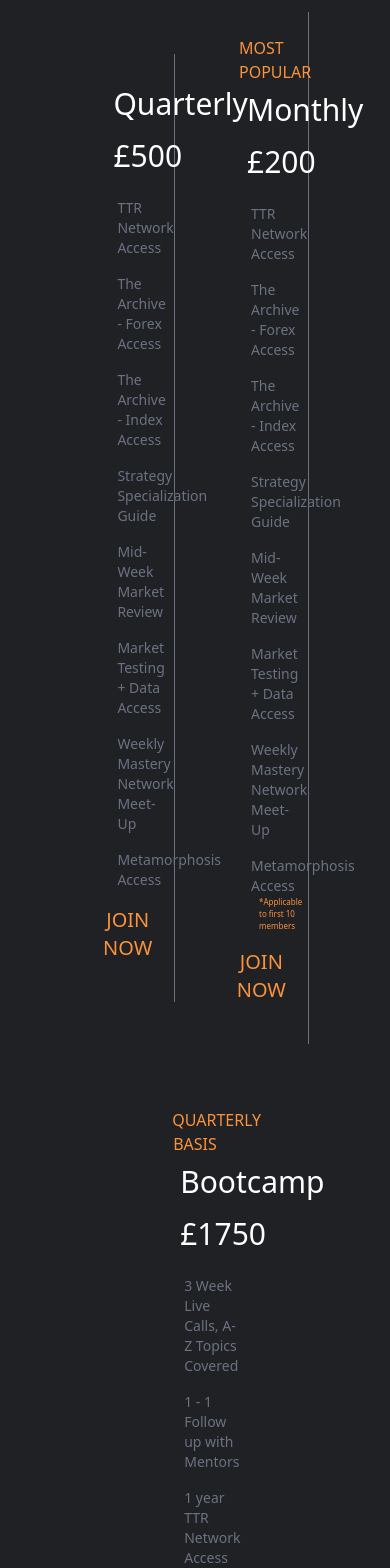
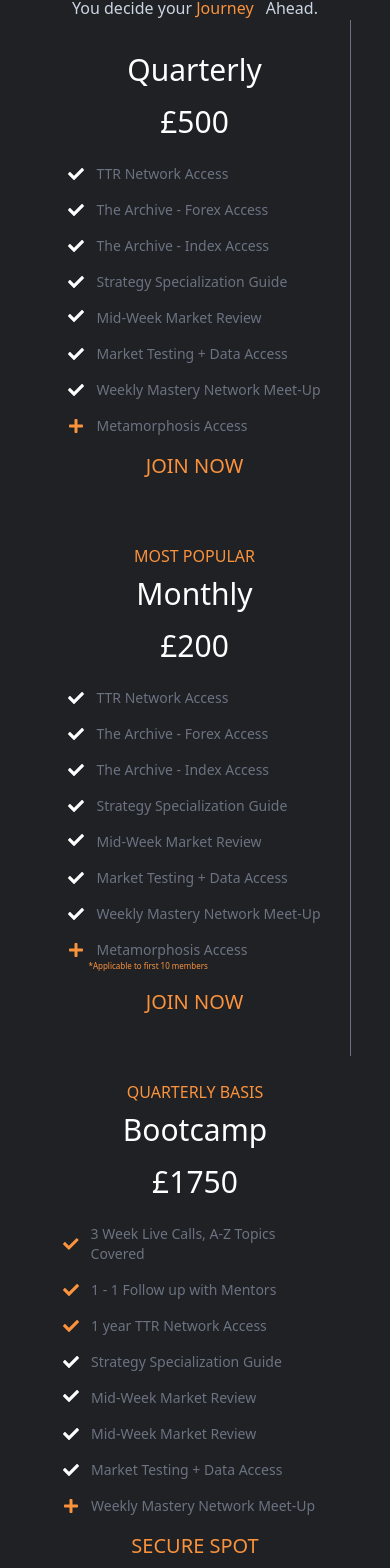
Before and after one commit to fsmutimeer/education-trading, a Next.js app: page /join in a window 390 px wide. Shown: the part 205-1773 px from the top of the page. Built offline with nearby package versions, Linux system fonts and the light colour scheme.

Commit message:
join now responsive set

```diff
--- a/app/join/page.tsx
+++ b/app/join/page.tsx
@@ -2,9 +2,13 @@ import React from 'react';
 import { FaCheck, FaPlus } from 'react-icons/fa';
 
 const join = () => {
+  const cardStyle = {
+    display: 'flex',
+    alignItems: 'center',
+  };
   return (
     <div>
-      <div className="flex-col bg-[#1F2125] h-auto w-screen flex-wrap">
+      <div className="flex-col bg-[#1F2125] h-auto w-screen flex-wrap pt-10">
         <div className=" container mx-auto w-[80%]  flex-col  ">
           {/* Title */}
           <div className="pt-[4rem] mx-auto text-center  ">
@@ -18,13 +22,18 @@ const join = () => {
             </p>
           </div>
           {/* Cards */}
-          <div className=" flex gap-10 flex-wrap pt-8 mx-auto justify-center items-center">
+          {/* <div className=" flex gap-10 flex-wrap pt-8 mx-auto justify-center items-center"> */}
+          <div className="grid grid-cols-1 md:grid-cols-3  ">
             {/* Card one */}
-            <div className="flex-col w-[30%] border-r-1 p-6 border-r-[1px] border-r-gray-500">
+            <div
+              style={cardStyle}
+              className="flex-col  border-r-1 p-6 border-r-[1px] border-r-gray-500"
+            >
               <div className="flex-col justify-center items-center text-center">
                 <h4 className="text-white text-3xl p-2">Quarterly</h4>
                 <h4 className="text-white text-3xl p-2">£500</h4>
               </div>
+              <div className="">
                 <div className="flex gap-3 pt-4 items-center">
                   <FaCheck className="text-white" />
                   <p className="text-gray-500 text-sm ">TTR Network Access</p>
@@ -49,7 +58,9 @@ const join = () => {
                 </div>
                 <div className="flex gap-3 pt-4">
                   <FaCheck className="text-white items-center" />
-                <p className="text-gray-500 text-sm ">Mid-Week Market Review</p>
+                  <p className="text-gray-500 text-sm ">
+                    Mid-Week Market Review
+                  </p>
                 </div>
                 <div className="flex gap-3 pt-4 items-center">
                   <FaCheck className="text-white" />
@@ -67,6 +78,8 @@ const join = () => {
                   <FaPlus className="text-orange-400 font-light" />
                   <p className="text-gray-500 text-sm ">Metamorphosis Access</p>
                 </div>
+              </div>
+
               <div className="flex justify-center">
                 <button className="text-xl uppercase text-orange-400  p-4">
                   Join Now
@@ -74,12 +87,17 @@ const join = () => {
               </div>
             </div>
             {/* Card two */}
-            <div className="flex-col w-[30%] border-r-1 p-6 border-r-[1px] border-r-gray-500">
+            <div
+              style={cardStyle}
+              className="flex-col  border-r-1 p-6 border-r-[1px] border-r-gray-500"
+            >
               <div className="flex-col justify-center items-center text-center">
                 <h5 className="text-orange-400">MOST POPULAR</h5>
                 <h4 className="text-white text-3xl p-2">Monthly</h4>
                 <h4 className="text-white text-3xl p-2">£200</h4>
               </div>
+              <div className="">
+                {' '}
                 <div className="flex gap-3 pt-4 items-center">
                   <FaCheck className="text-white" />
                   <p className="text-gray-500 text-sm ">TTR Network Access</p>
@@ -104,7 +122,9 @@ const join = () => {
                 </div>
                 <div className="flex gap-3 pt-4">
                   <FaCheck className="text-white items-center" />
-                <p className="text-gray-500 text-sm ">Mid-Week Market Review</p>
+                  <p className="text-gray-500 text-sm ">
+                    Mid-Week Market Review
+                  </p>
                 </div>
                 <div className="flex gap-3 pt-4 items-center">
                   <FaCheck className="text-white" />
@@ -127,6 +147,8 @@ const join = () => {
                     *Applicable to first 10 members
                   </p>
                 </div>
+              </div>
+
               <div className="flex justify-center">
                 <button className="text-xl uppercase text-orange-400  p-4">
                   Join Now
@@ -134,12 +156,14 @@ const join = () => {
               </div>
             </div>
             {/* Card three */}
-            <div className="flex-col w-[30%] border-r-1 p-6 ">
+            <div style={cardStyle} className="flex-col border-r-1 p-6 ">
               <div className="flex-col justify-center items-center text-center">
                 <h5 className="text-orange-400">QUARTERLY BASIS</h5>
                 <h4 className="text-white text-3xl p-2">Bootcamp</h4>
                 <h4 className="text-white text-3xl p-2">£1750</h4>
               </div>
+              <div className="">
+                {' '}
                 <div className="flex gap-3 pt-4 items-center">
                   <FaCheck className="text-orange-400" />
                   <p className="text-gray-500 text-sm ">
@@ -166,11 +190,15 @@ const join = () => {
                 </div>
                 <div className="flex gap-3 pt-4">
                   <FaCheck className="text-white items-center" />
-                <p className="text-gray-500 text-sm ">Mid-Week Market Review</p>
+                  <p className="text-gray-500 text-sm ">
+                    Mid-Week Market Review
+                  </p>
                 </div>
                 <div className="flex gap-3 pt-4 items-center">
                   <FaCheck className="text-white" />
-                <p className="text-gray-500 text-sm ">Mid-Week Market Review</p>
+                  <p className="text-gray-500 text-sm ">
+                    Mid-Week Market Review
+                  </p>
                 </div>
                 <div className="flex gap-3 pt-4 items-center">
                   <FaCheck className="text-white" />
@@ -184,6 +212,8 @@ const join = () => {
                     Weekly Mastery Network Meet-Up
                   </p>
                 </div>
+              </div>
+
               <div className="flex justify-center">
                 <button className="text-xl uppercase text-orange-400  p-4">
                   SECURE SPOT
```
Lines whose indentation alone changed are shown as unchanged.
